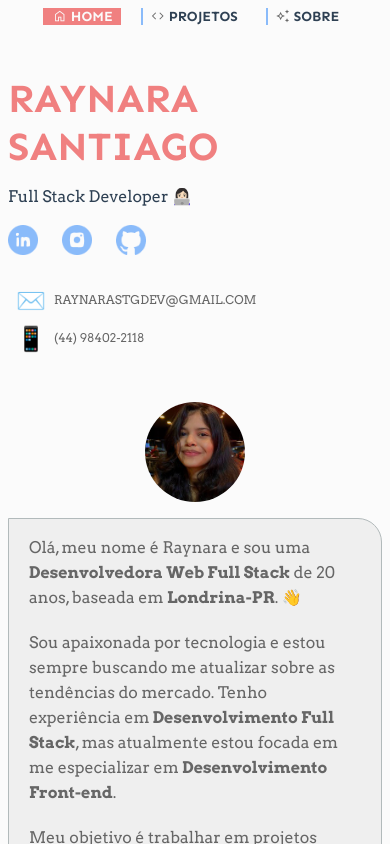
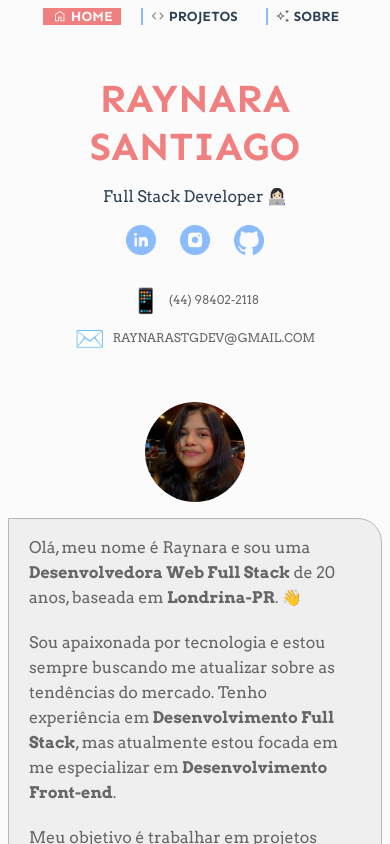
Before and after one commit to raynarastg/Portfolio, a Next.js app: page / in a window 390 px wide. Shown: the top 844 px of the page. Built offline with nearby package versions, Linux system fonts and the light colour scheme.

Commit message:
alterações responsividade

```diff
--- a/src/components/ContainerPage/index.tsx
+++ b/src/components/ContainerPage/index.tsx
@@ -8,6 +8,7 @@ export const ContainerPage = styled('div', {
     width: '100%',
     display: 'flex',
     alignItems: 'center',
+    justifyContent: 'center',
     flexDirection: 'column',
     gap: 50,
   },
--- a/src/components/Graduation/index.tsx
+++ b/src/components/Graduation/index.tsx
@@ -30,6 +30,7 @@ const StyledContainer = styled('div', {
   flexDirection: 'row',
   gap: 12,
   '@mobile': {
+
     p: {
       fontSize: 12,
     },
--- a/src/components/LeftColumn/index.tsx
+++ b/src/components/LeftColumn/index.tsx
@@ -12,7 +12,8 @@ const StyledSection = styled('section', {
   width: 328,
   '@mobile': {
     gap: 16,
-    alignSelf: 'flex-start',
+    alignItems: 'center',
+    textAlign: 'center',
     width: '100%',
   },
 });
@@ -22,6 +23,9 @@ const StyledContactsContainer = styled('div', {
   flexDirection: 'column',
   padding: 8,
   gap: 8,
+  '@mobile': {
+    flexDirection: 'column-reverse'
+  }
 });
 
 const StyledSocialIconsContainer = styled('div', {
@@ -41,6 +45,7 @@ export const LeftColumn: React.FC<LeftColumnProps> = ({ ...props }) => {
         color="coral"
         css={{
           textTransform: 'uppercase',
+
         }}
       >
         Raynara Santiago
--- a/src/components/RightColumn/index.tsx
+++ b/src/components/RightColumn/index.tsx
@@ -3,6 +3,9 @@ import { styled } from "@/stitches.config";
 const StyledSection = styled("section", {
   display: "inline-flex",
   flex: 1,
+  '@mobile': {
+    paddingBottom: 10
+  }
 });
 
 export const RightColumn = StyledSection;
```
Also changed, not shown: pages/projeto/[slug].tsx (+6 -2 lines), pages/sobre.tsx (+18 -3 lines).
